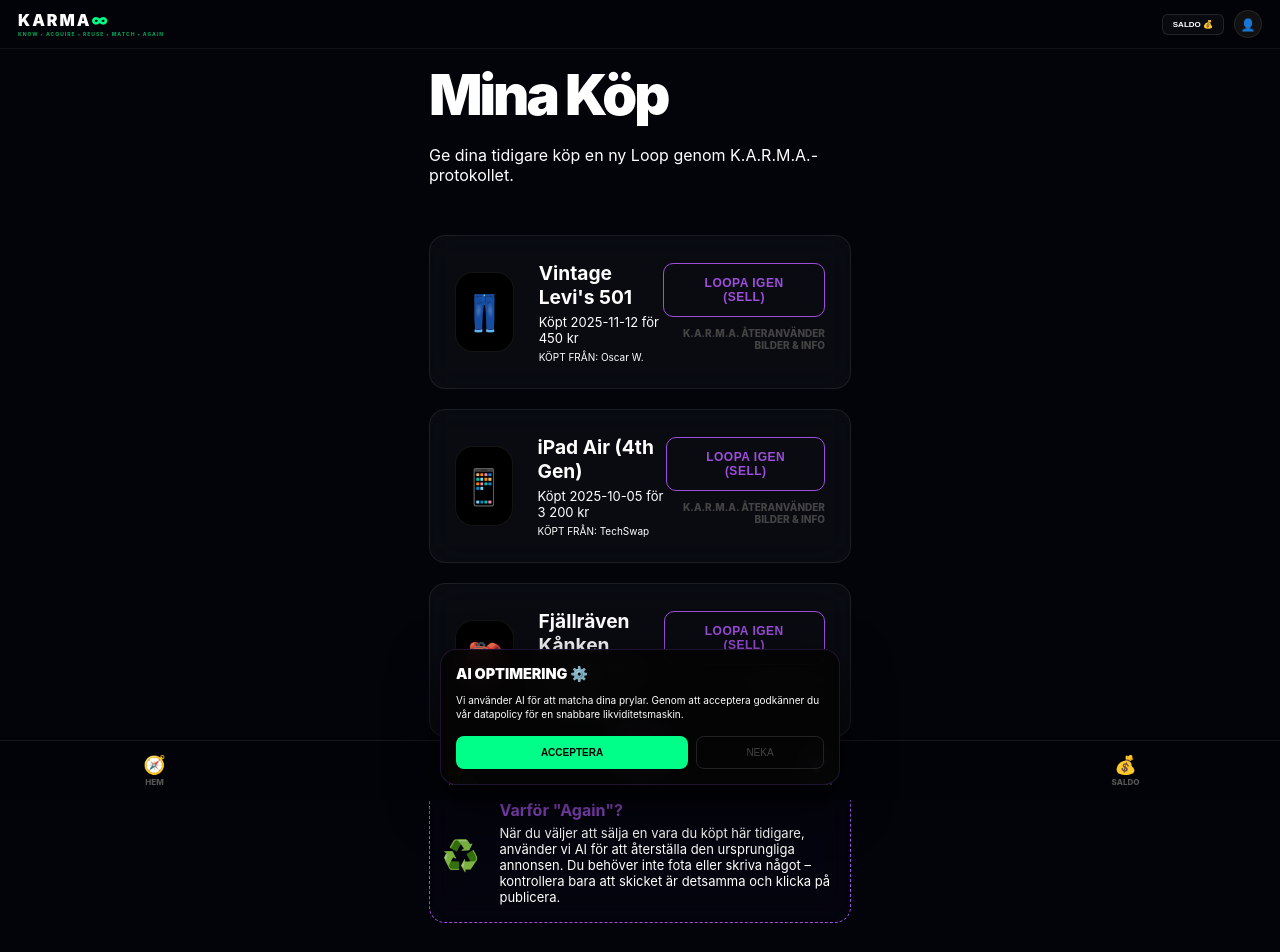
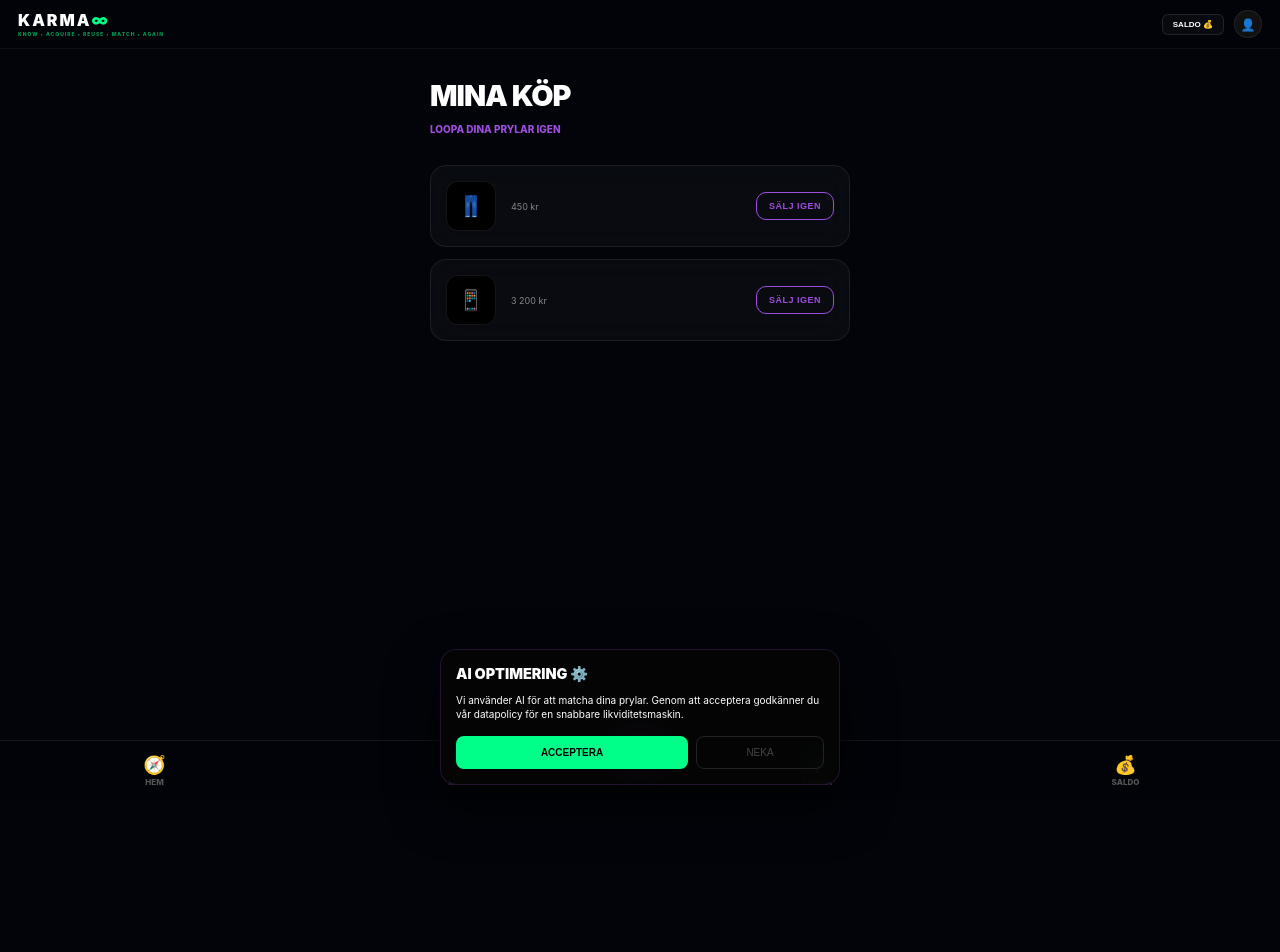
Before and after one commit to gascheckking/marketbeg-appGem, a Next.js app: page /dashboard/history in a window 1280 px wide. Shown: the top 952 px of the page. After the commit the page ends 800 px from the top, so only its background shows below. Built offline with nearby package versions, Linux system fonts and the light colour scheme.

Commit message:
Update page.tsx

```diff
--- a/app/dashboard/history/page.tsx
+++ b/app/dashboard/history/page.tsx
@@ -1,5 +1,5 @@
 "use client";
-import { useState } from "react";
+import React, { useState } from 'react';
 import { useRouter } from "next/navigation";
 
 export default function PurchaseHistory() {
@@ -7,80 +7,46 @@
   const [loadingId, setLoadingId] = useState<number | null>(null);
 
   const previousPurchases = [
-    { id: 101, name: "Vintage Levi's 501", price: "450 kr", date: "2025-11-12", img: "👖", originalSeller: "Oscar W." },
-    { id: 102, name: "iPad Air (4th Gen)", price: "3 200 kr", date: "2025-10-05", img: "📱", originalSeller: "TechSwap" },
-    { id: 103, name: "Fjällräven Kånken", price: "300 kr", date: "2025-08-20", img: "🎒", originalSeller: "Lisa B." }
+    { id: 101, name: "Vintage Levi's 501", price: "450 kr", img: "👖" },
+    { id: 102, name: "iPad Air (4th Gen)", price: "3 200 kr", img: "📱" }
   ];
 
   const handleLoopAgain = (id: number) => {
     setLoadingId(id);
-    // Simulerar AI-återställning av annonsdata
     setTimeout(() => {
-      router.push('/sell/instant?source=history&itemId=' + id);
-    }, 1500);
+      router.push('/sell?source=history&itemId=' + id);
+    }, 1200);
   };
 
   return (
-    <div className="page-wrapper">
-      <header style={{ marginBottom: '50px' }}>
-        <h1 style={{ fontSize: '3.5rem', fontWeight: 900, letterSpacing: '-3px', margin: 0 }}>Mina Köp</h1>
-        <p className="muted">Ge dina tidigare köp en ny Loop genom K.A.R.M.A.-protokollet.</p>
+    <div className="page-wrapper" style={{ padding: '10px 15px' }}>
+      <header style={{ marginBottom: '30px' }}>
+        <h1 style={{ fontSize: '1.8rem', fontWeight: 900, letterSpacing: '-1px' }}>MINA KÖP</h1>
+        <p style={{ fontSize: '10px', color: 'var(--neon-purple)', fontWeight: 800 }}>LOOPA DINA PRYLAR IGEN</p>
       </header>
 
-      <div style={{ display: 'grid', gap: '20px' }}>
+      <div style={{ display: 'grid', gap: '12px' }}>
         {previousPurchases.map((item) => (
-          <div key={item.id} className="glass-card" style={{ display: 'flex', alignItems: 'center', justifyContent: 'space-between', padding: '25px' }}>
-            <div style={{ display: 'flex', alignItems: 'center', gap: '25px' }}>
-              <div style={{
-                width: '80px', height: '80px', background: '#000', borderRadius: '18px',
-                display: 'flex', alignItems: 'center', justifyContent: 'center', fontSize: '35px',
-                border: '1px solid var(--border)'
-              }}>
+          <div key={item.id} className="glass-card" style={{ display: 'flex', alignItems: 'center', justifyContent: 'space-between', padding: '15px' }}>
+            <div style={{ display: 'flex', alignItems: 'center', gap: '15px' }}>
+              <div style={{ width: '50px', height: '50px', background: '#000', borderRadius: '12px', display: 'flex', alignItems: 'center', justifyContent: 'center', fontSize: '20px', border: '1px solid var(--border)' }}>
                 {item.img}
               </div>
               <div>
-                <h3 style={{ margin: 0, fontSize: '1.2rem' }}>{item.name}</h3>
-                <p className="muted" style={{ margin: '5px 0', fontSize: '13px' }}>Köpt {item.date} för {item.price}</p>
-                <div className="stat-pill" style={{ fontSize: '10px', marginTop: '5px' }}>
-                  KÖPT FRÅN: {item.originalSeller}
-                </div>
+                <h3 style={{ margin: 0, fontSize: '12px', fontWeight: 800 }}>{item.item}</h3>
+                <p style={{ margin: 0, fontSize: '9px', opacity: 0.5 }}>{item.price}</p>
               </div>
             </div>
 
-            <div style={{ textAlign: 'right' }}>
-              <button
-                onClick={() => handleLoopAgain(item.id)}
-                className="primary-btn"
-                style={{
-                  background: 'transparent',
-                  border: '1px solid var(--neon-purple)',
-                  color: 'var(--neon-purple)',
-                  fontSize: '12px',
-                  padding: '12px 25px'
-                }}
-              >
-                {loadingId === item.id ? "HÄMTAR DATA..." : "LOOPA IGEN (SELL)"}
-              </button>
-              <p style={{ fontSize: '10px', color: '#444', marginTop: '10px', fontWeight: 800 }}>
-                K.A.R.M.A. ÅTERANVÄNDER BILDER & INFO
-              </p>
-            </div>
+            <button
+              onClick={() => handleLoopAgain(item.id)}
+              className="primary-btn"
+              style={{ background: 'transparent', border: '1px solid var(--neon-purple)', color: 'var(--neon-purple)', fontSize: '9px', padding: '8px 12px', width: 'auto' }}
+            >
+              {loadingId === item.id ? "HÄMTAR..." : "SÄLJ IGEN"}
+            </button>
           </div>
         ))}
-      </div>
-
-      {/* Info Box om Again-funktionen */}
-      <div className="glass-card" style={{ marginTop: '50px', border: '1px dashed var(--neon-purple)', background: 'rgba(157, 78, 221, 0.02)' }}>
-        <div style={{ display: 'flex', gap: '20px', alignItems: 'center' }}>
-          <div style={{ fontSize: '30px' }}>♻️</div>
-          <div>
-            <strong style={{ color: 'var(--neon-purple)' }}>Varför "Again"?</strong>
-            <p className="muted" style={{ fontSize: '13px', margin: '5px 0' }}>
-              När du väljer att sälja en vara du köpt här tidigare, använder vi AI för att återställa den ursprungliga annonsen.
-              Du behöver inte fota eller skriva något – kontrollera bara att skicket är detsamma och klicka på publicera.
-            </p>
-          </div>
-        </div>
       </div>
     </div>
   );
```
